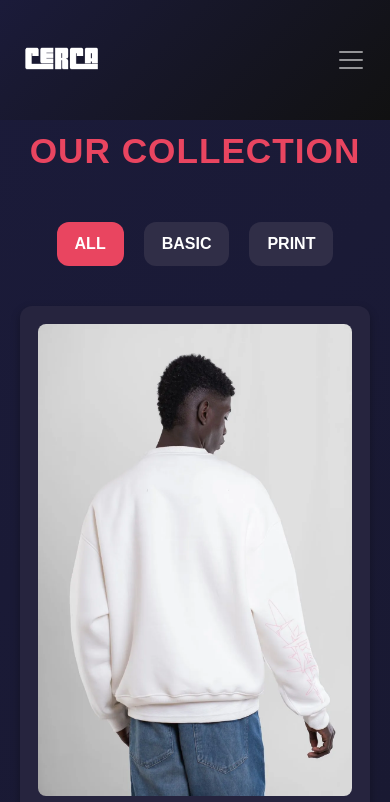
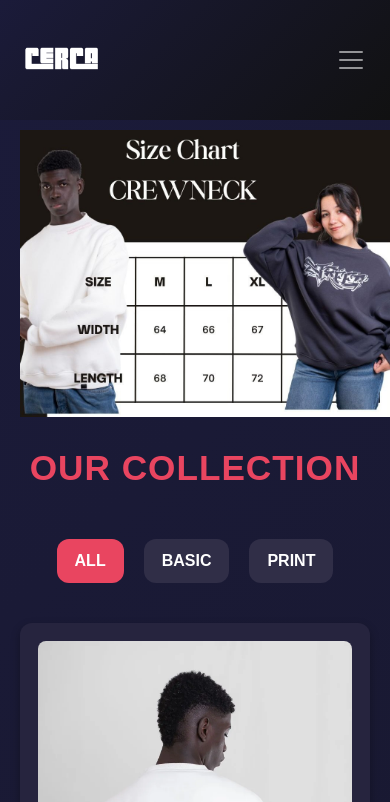
Before and after one commit to fareshossamm/Cerca-eg, a React (Create React App) app: page /products in a window 390 px wide. Shown: the top 802 px of the page. Built offline with nearby package versions, Linux system fonts and the light colour scheme; a small style sheet from the web is missing; the HTML template or start-up script is replaced by a standard one.

Commit message:
new commit

```diff
--- a/src/Component/ProductDetails.js
+++ b/src/Component/ProductDetails.js
@@ -213,7 +213,7 @@ function ProductDetails() {
 
         <div className="size-selector">
           <h3>Select Size:</h3>
-          {['S', 'M', 'L'].map(size => (
+          {['M', 'L', 'XL'].map(size => (
             <button
               key={size}
               className={`size-button ${selectedSize === size ? 'selected' : ''}`}
--- a/src/Component/Products.css
+++ b/src/Component/Products.css
@@ -118,9 +118,17 @@
 .product-link:hover {
     text-decoration: none; /* Ensures that the underline is not visible when hovered */
 }
-
+.sizes-img{
+    max-width: 500px;
+    margin-bottom: 50px;
+}
 /* Responsive Styles */
 @media (max-width: 768px) {
+    .sizes-img{
+        max-width: 400px;
+        margin-bottom: 30px;
+
+    }
     .products-title {
         font-size: 2.2rem;
     }
--- a/src/Component/Products.js
+++ b/src/Component/Products.js
@@ -13,6 +13,7 @@ import img7 from './IMGS/white2.webp';
 import img8 from './IMGS/blue4.webp';
 import img9 from './IMGS/gray double.webp';
 import img10 from './IMGS/gray1.webp';
+import img11 from './IMGS/photo_2025-01-06_09-58-46.jpg';
 
 const productsData = [
   { id: 7, name: 'White Slogan', type: 'Print', oldPrice: 'EGP 1000', price: 'EGP 750', img: img7 },
@@ -25,7 +26,6 @@ const productsData = [
   { id: 4, name: 'Simple Edge', type: 'Basic', oldPrice: 'EGP 1000', price: 'EGP 750', img: img4 },
   { id: 5, name: 'Simple Edge', type: 'Basic', oldPrice: 'EGP 1000', price: 'EGP 750', img: img5 },
   { id: 6, name: 'Simple Edge', type: 'Basic', oldPrice: 'EGP 1000', price: 'EGP 750', img: img6 },
-
 ];
 
 function Products() {
@@ -41,6 +41,8 @@ function Products() {
 
   return (
     <div className="products-section">
+      <img src={img11} alt="Additional Product" className="sizes-img" />
+
       <h2 className="products-title" data-aos="fade-down">Our Collection</h2>
 
       {/* Filter Buttons */}
```
Also changed, not shown: src/Component/IMGS/photo_2025-01-06_09-58-46.jpg (added).
